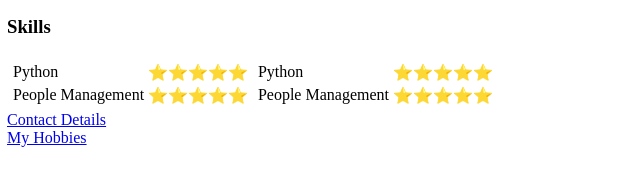
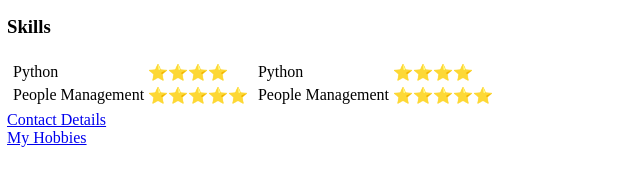
Before and after one commit to Sean-1337/cv, a plain HTML site: page index.html in a window 1280 px wide. Shown: the part 486-672 px from the top of the page, 1-641 px from the left. Drawn offline with Linux system fonts and the light colour scheme.

Commit message:
Update index.html

```diff
--- a/index.html
+++ b/index.html
@@ -46,7 +46,7 @@
           <table>
             <tr>
               <td>Python</td>
-              <td>⭐⭐⭐⭐⭐</td>
+              <td>⭐⭐⭐⭐</td>
             </tr>
             <tr>
               <td>People Management</td>
@@ -58,7 +58,7 @@
           <table>
             <tr>
               <td>Python</td>
-              <td>⭐⭐⭐⭐⭐</td>
+              <td>⭐⭐⭐⭐</td>
             </tr>
             <tr>
               <td>People Management</td>
```
